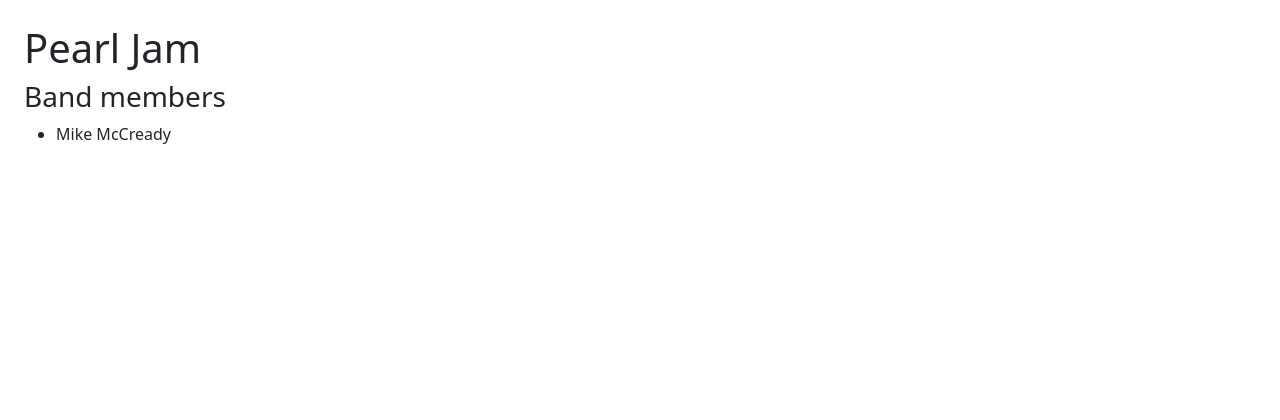
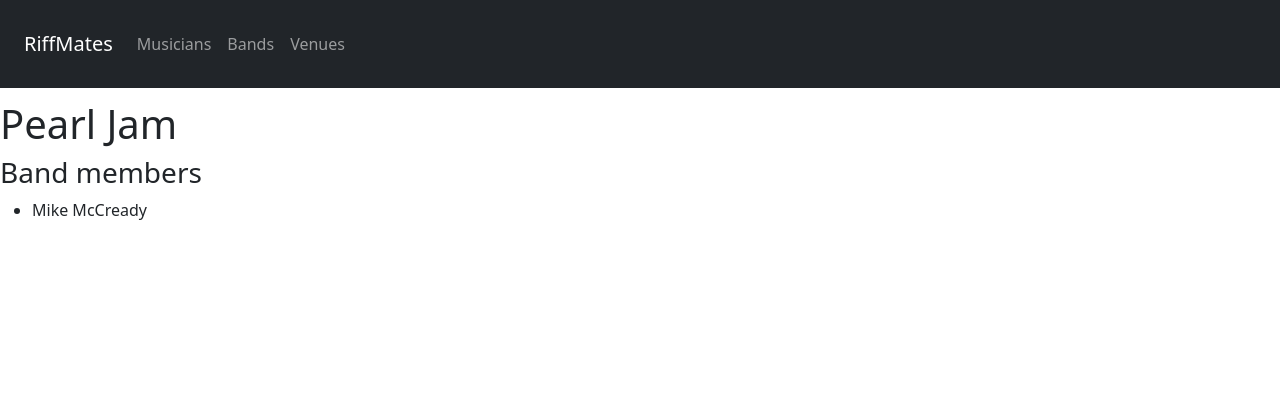
Before and after one commit to Paolovg95/RiffMates, a Django app: a page that uses templates/base.html in a window 1280 px wide. Shown: the top 420 px of the page. Run offline with Django 4.2, Linux system fonts and the light colour scheme; data comes from the database, SQL or seed files in the repository; both versions use the stored data as it was after the commit.

Commit message:
Venues/ page added and some styles CSS

```diff
--- a/RiffMates/settings.py
+++ b/RiffMates/settings.py
@@ -118,7 +118,7 @@
 # https://docs.djangoproject.com/en/4.2/howto/static-files/
 
 STATIC_URL = 'static/'
-
+STATICFILES_DIRS = [BASE_DIR / 'static']
 # Default primary key field type
 # https://docs.djangoproject.com/en/4.2/ref/settings/#default-auto-field
 
--- a/RiffMates/urls.py
+++ b/RiffMates/urls.py
@@ -17,11 +17,14 @@
 from django.contrib import admin
 from django.urls import path, include
 from home import views as home_views
+from bands.views import get_venues
 
 urlpatterns = [
     path('bands/',include("bands.urls")),
     path('admin/', admin.site.urls),
     path('credits/', home_views.view_credits, name="credits"),
     path('about/', home_views.view_about, name='about'),
-    path('news/', home_views.view_news, name="news")
+    path('news/', home_views.view_news, name="news"),
+    path('venues/', get_venues, name="venues")
+
 ]
--- a/bands/urls.py
+++ b/bands/urls.py
@@ -4,5 +4,5 @@
 urlpatterns = [
     path('musician/<int:musician_id>/', views.get_musician, name="musician"),
     path('musicians', views.get_musicians, name="musicians"),
-    path('<str:band_name>', views.get_band, name="band")
+    path('<str:band_name>', views.get_band, name="band"),
 ]
--- a/bands/views.py
+++ b/bands/views.py
@@ -1,5 +1,5 @@
 from django.shortcuts import render, get_object_or_404
-from bands.models import Musician, Band
+from bands.models import Musician, Band, Venue
 from django.core.paginator import Paginator
 # Create your views here.
 
@@ -38,3 +38,9 @@
         'musicians': band.musicians.all()
     }
     return render(request, 'band.html', data)
+def get_venues(request):
+    venues = Venue.objects.all().order_by("name")
+    data = {
+        'venues': venues
+    }
+    return render(request, "venues.html", data)
--- /dev/null
+++ b/static/css/styles.css
@@ -0,0 +1,3 @@
+body {
+  padding-top: 100px;
+}
--- a/templates/base.html
+++ b/templates/base.html
@@ -1,4 +1,5 @@
 <!-- RiffMates/templates/base.html -->
+{% load static %}
 <!doctype html>
 <html lang="en">
 
@@ -7,10 +8,31 @@
     {% block title %}RiffMates{% endblock title %}
   </title>
   <link href="https://cdn.jsdelivr.net/npm/bootstrap@5.3.2/dist/css/bootstrap.min.css" rel="stylesheet" integrity="sha384-T3c6CoIi6uLrA9TneNEoa7RxnatzjcDSCmG1MXxSR1GAsXEV/Dwwykc2MPK8M2HN" crossorigin="anonymous">
-
+  <link rel="stylesheet" type="text/css" href="{% static 'css/styles.css' %}">
 </head>
 
-<body class="m-4">
+<nav class="navbar navbar-expand-lg navbar navbar-dark bg-dark fixed-top p-4 mb-3">
+  <a class="navbar-brand" href="#">RiffMates</a>
+  <button class="navbar-toggler" type="button" data-toggle="collapse" data-target="#navbarSupportedContent"
+    aria-controls="navbarSupportedContent" aria-expanded="false" aria-label="Toggle navigation">
+    <span class="navbar-toggler-icon"></span>
+  </button>
+
+  <div class="collapse navbar-collapse" id="navbarSupportedContent">
+    <ul class="navbar-nav mr-auto">
+      <li class="nav-item active">
+        <a class="nav-link" href="{% url 'musicians' %}">Musicians</a>
+      </li>
+      <li class="nav-item">
+        <a class="nav-link" href="#">Bands</a>
+      </li>
+      <li class="nav-item">
+        <a class="nav-link" href="{% url 'venues' %}">Venues</a>
+      </li>
+    </ul>
+  </div>
+</nav>
+<body>
   {% block content %}
   {% endblock content %}
 </body>
```
Also changed, not shown: templates/musicians.html (+5 -4 lines), templates/venues.html (added, +19 -0 lines), db.sqlite3.
